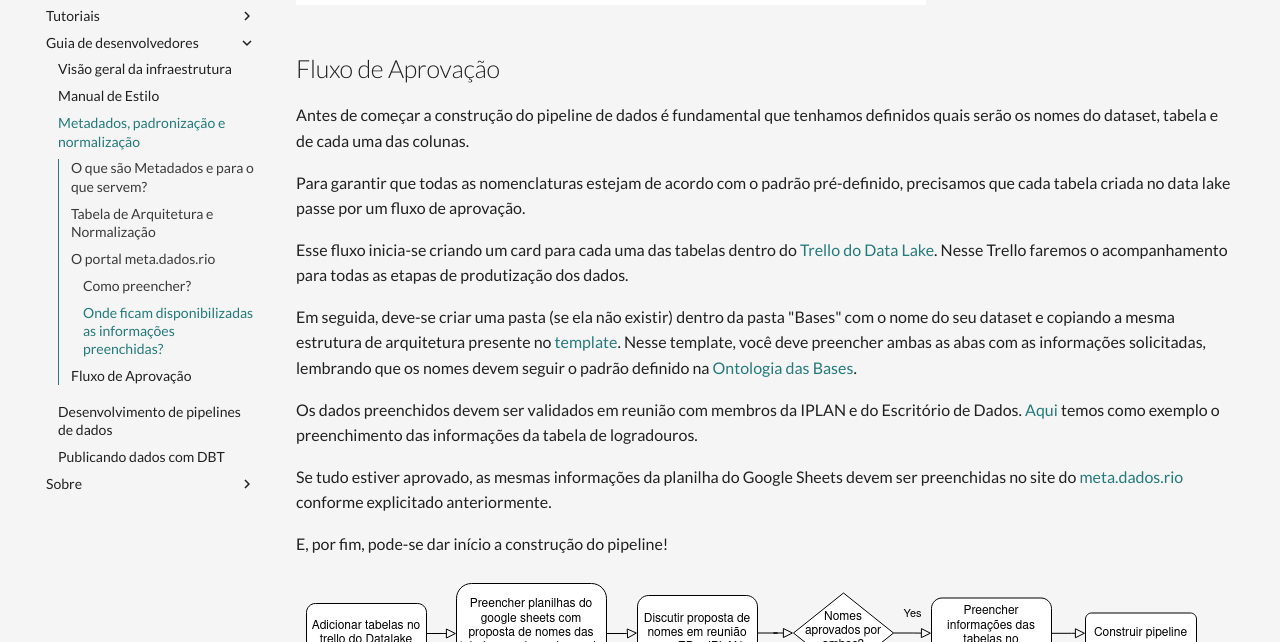
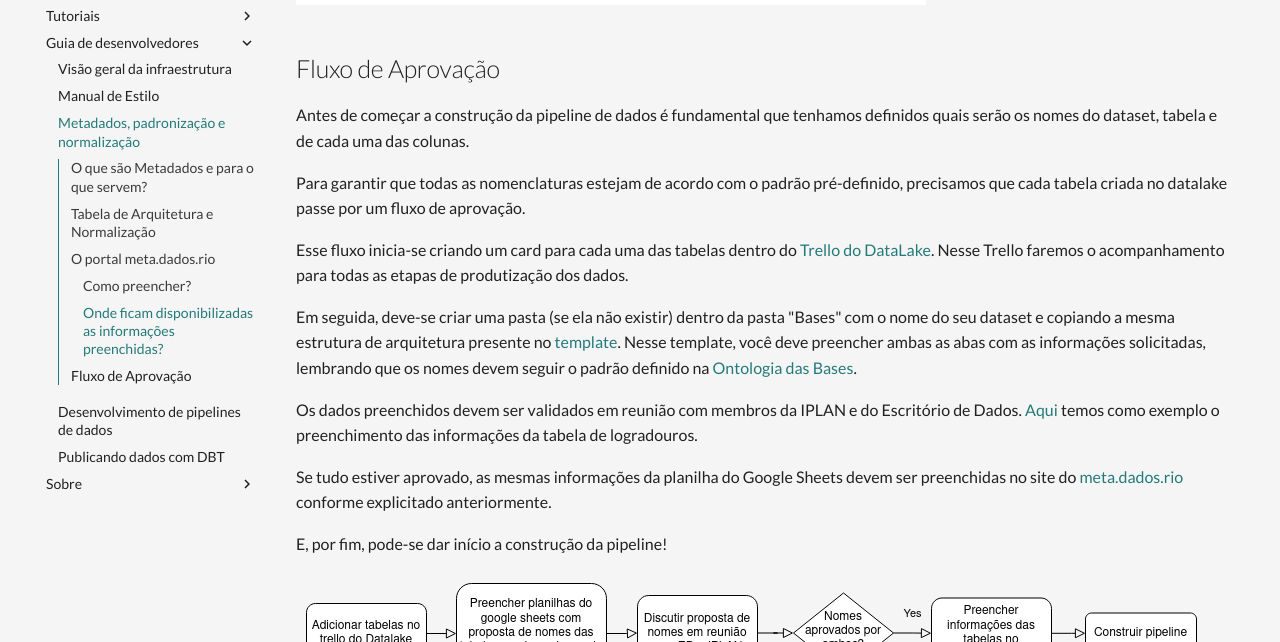
Before and after one commit to prefeitura-rio/docs, an MkDocs documentation site: the page built from docs/guia-desenvolvedores/metadados-padronizacao.md, in a window 1280 px wide and 900 px high, scrolled down 7029 px. Shown: the part 155-797 px from the top of the window. Built offline with MkDocs 1.6.1 and Material for MkDocs 9.7.7, drawn with Linux system fonts in a browser that asks for light colours; comment, search, counter and statistics services are not loaded.

Commit message:
fix: typo

```diff
--- a/docs/guia-desenvolvedores/metadados-padronizacao.md
+++ b/docs/guia-desenvolvedores/metadados-padronizacao.md
@@ -111,11 +111,11 @@ Nas figuras abaixo é possível verificar como ficaram os metadados dentro do [d
 
 ## Fluxo de Aprovação
 
-Antes de começar a construção do pipeline de dados é fundamental que tenhamos definidos quais serão os nomes do dataset, tabela e de cada uma das colunas.
+Antes de começar a construção da pipeline de dados é fundamental que tenhamos definidos quais serão os nomes do dataset, tabela e de cada uma das colunas.
 
-Para garantir que todas as nomenclaturas estejam de acordo com o padrão pré-definido, precisamos que cada tabela criada no data lake passe por um fluxo de aprovação.
+Para garantir que todas as nomenclaturas estejam de acordo com o padrão pré-definido, precisamos que cada tabela criada no datalake passe por um fluxo de aprovação.
 
-Esse fluxo inicia-se criando um card para cada uma das tabelas dentro do [Trello do Data Lake](https://trello.com/b/UwQB6YSJ/datalake-bases). Nesse Trello faremos o acompanhamento para todas as etapas de produtização dos dados.
+Esse fluxo inicia-se criando um card para cada uma das tabelas dentro do [Trello do DataLake](https://trello.com/b/UwQB6YSJ/datalake-bases). Nesse Trello faremos o acompanhamento para todas as etapas de produtização dos dados.
 
 Em seguida, deve-se criar uma pasta (se ela não existir) dentro da pasta "Bases" com o nome do seu dataset e copiando a mesma estrutura de arquitetura presente no [template](https://docs.google.com/spreadsheets/d/1fkeJyFbp95lkDjZ84CTNF6TB8Uc-rb9B/edit?usp=sharing&ouid=110461902090406283473&rtpof=true&sd=true). Nesse template, você deve preencher ambas as abas com as informações solicitadas, lembrando que os nomes devem seguir o padrão definido na [Ontologia das Bases](https://docs.google.com/spreadsheets/d/12A6NWEAPtYnFkeIMbBNSeq04PLSQJhPa4HIwaDXAo3I/edit?usp=sharing).
 
@@ -123,6 +123,6 @@ Os dados preenchidos devem ser validados em reunião com membros da IPLAN e do E
 
 Se tudo estiver aprovado, as mesmas informações da planilha do Google Sheets devem ser preenchidas no site do [meta.dados.rio](https://meta.dados.rio/admin) conforme explicitado anteriormente.
 
-E, por fim, pode-se dar início a construção do pipeline!
+E, por fim, pode-se dar início a construção da pipeline!
 
 ![Fluxo de Aprovação](../static/img/tutoriais/metadados-padronizacao/fluxo_aprovacao.png)
```
Also changed, not shown: README.md (+1 -1 lines), docs/guia-desenvolvedores/visao-geral-infra.md (+2 -2 lines), docs/tutoriais/como-acessar-dados.md (+4 -4 lines).
